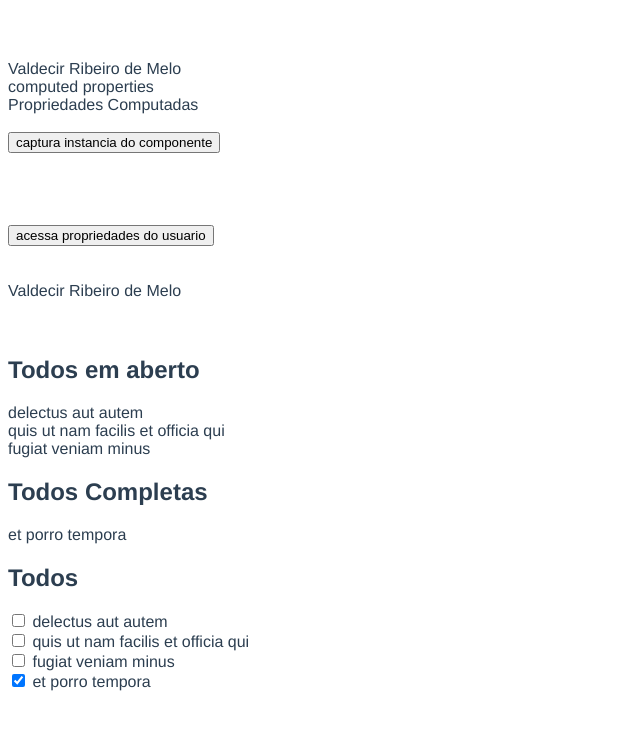
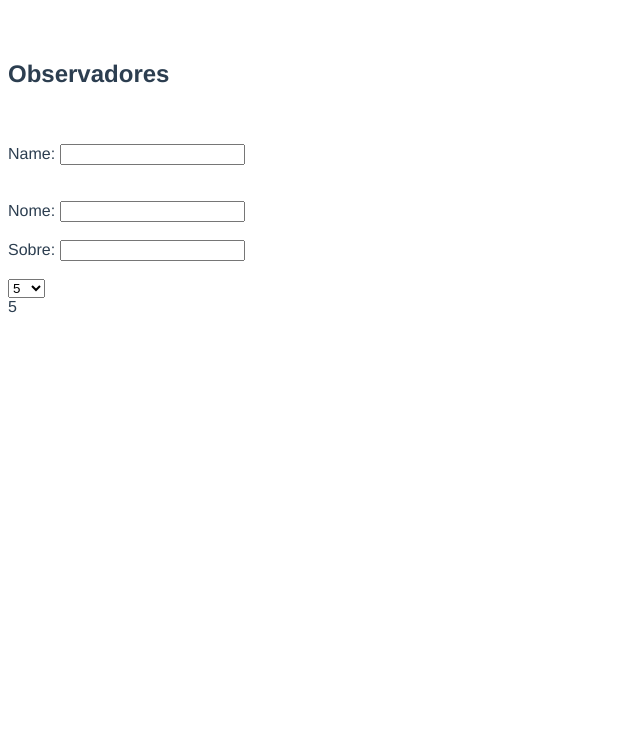
Before and after one commit to ValdecirGit/aulasVueJs, a Vue app: page / in a window 1280 px wide. Shown: the top 730 px of the page, without its empty margins (0-640 px from the left). Built offline with nearby package versions, Linux system fonts and the light colour scheme.

Commit message:
Observadores (watch)

```diff
--- a/src/App.vue
+++ b/src/App.vue
@@ -1,42 +1,30 @@
 <template>
   <div>
-    {{ user.first_name }} {{ user.last_name }} <br />
-    computed properties <br />
-    Propriedades Computadas
-    <br /><br />
-
-    <button @click="OnClick">captura instancia do componente</button>
+    <h2>Observadores</h2>
     <br />
     <br />
+    Name:
+    <input v-model="name" type="text"/>
+    <br />
+    {{name}}
     <br />
     <br />
-    <br />
-    <button @click="OnClickUser">acessa propriedades do usuario</button>
-
+    Nome:
+    <input v-model="user.first_name" type="text"/>
     <br />
     <br />
+    Sobre:
+    <input v-model="user.last_name" type="text"/>
     <br />
-    {{ fullName }}
+    {{user.first_name}} {{user.last_name}}
     <br />
+    <select v-model="pageCount">
+      <option value="5">5</option>
+      <option value="10">10</option>
+      <option value="15">15</option>
+    </select>
     <br />
-    <br />
-    <h2>Todos em aberto</h2>
-    <div v-for="todo in uncompletedTodos"
-        :key="todo.id">
-      {{ todo.title }}
-    </div>
-    <h2>Todos Completas</h2>
-    <div v-for="todo in completedTodos"
-        :key="todo.id">
-      {{ todo.title }}
-    </div>
-    <h2>Todos</h2>
-    <div v-for="todo in todos"
-        :key="todo.id">
-        <input type="checkbox"
-          v-model="todo.completed">
-      {{ todo.title }}
-    </div>
+    {{pageCount}}
   </div>
 </template>
 
@@ -46,65 +34,57 @@ export default {
 
   data() {
     return {
+      name: '',
+      pageCount: '5',
       user: {
-        first_name: "Valdecir",
-        last_name: "Ribeiro de Melo",
-      },
-
-      todos: [
-        {
-          userId: 1,
-          id: 1,
-          title: "delectus aut autem",
-          completed: false,
-        },
-        {
-          userId: 1,
-          id: 2,
-          title: "quis ut nam facilis et officia qui",
-          completed: false,
-        },
-        {
-          userId: 1,
-          id: 3,
-          title: "fugiat veniam minus",
-          completed: false,
-        },
-        {
-          userId: 1,
-          id: 4,
-          title: "et porro tempora",
-          completed: true,
-        },
-      ],
-    };
+        first_name: '',
+        last_name: '',
+      }
+    }
   },
 
-  components: {},
+  components: {
+
+  },
+
+  watch: {
+    name(vlr){
+      // só executa rotina que valor tiver 3 ou mais caracteres
+      if (vlr.length >= 3) {
+      this.saveUserName();
+      }
+    },
+        pageCount(){
+      this.changePage();
+    },
+
+    /* funçãoooooooooooooooooo
+    user(){
+     console.log('usuario alterado')
+    } */
+
+    // objetoooooooooooooooo
+    user: {
+       handler(){
+        console.log('usuario alterado disparo handler')
+       },
+       deep: true
+    }
+  },
 
   computed: {
-    fullName() {
-      return `${this.user.first_name} ${this.user.last_name}`;
-    },
-
-    uncompletedTodos() {
-      // retorna valores do array somente que forem diferentes de completed
-      return this.todos.filter(todo => !todo.completed);
-    },
-    completedTodos() {
-      // retorna valores do array somente que forem diferentes de completed
-      return this.todos.filter(todo => todo.completed);
-    },
 
   },
 
   methods: {
-    OnClick($evt) {
-      console.log(this, $evt);
+    saveUserName(){
+      console.log('ajax saveUserName');
+      console.log(this.name);
     },
-    OnClickUser($evt) {
-      console.log(this.user, $evt);
-    },
+    changePage(){
+      console.log('ajax changePage');
+      console.log(this.pageCount);
+    }
   },
 };
 </script>
```
